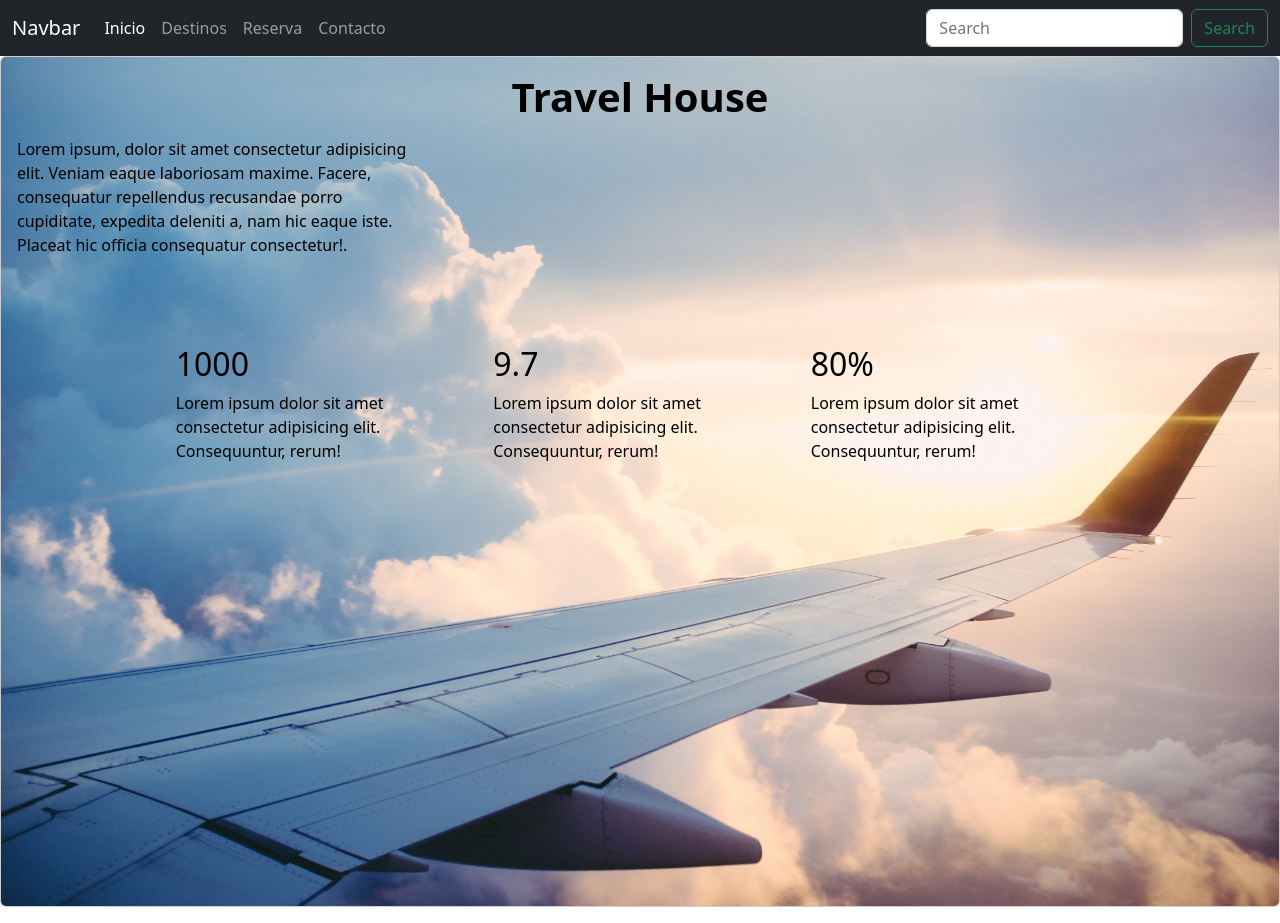
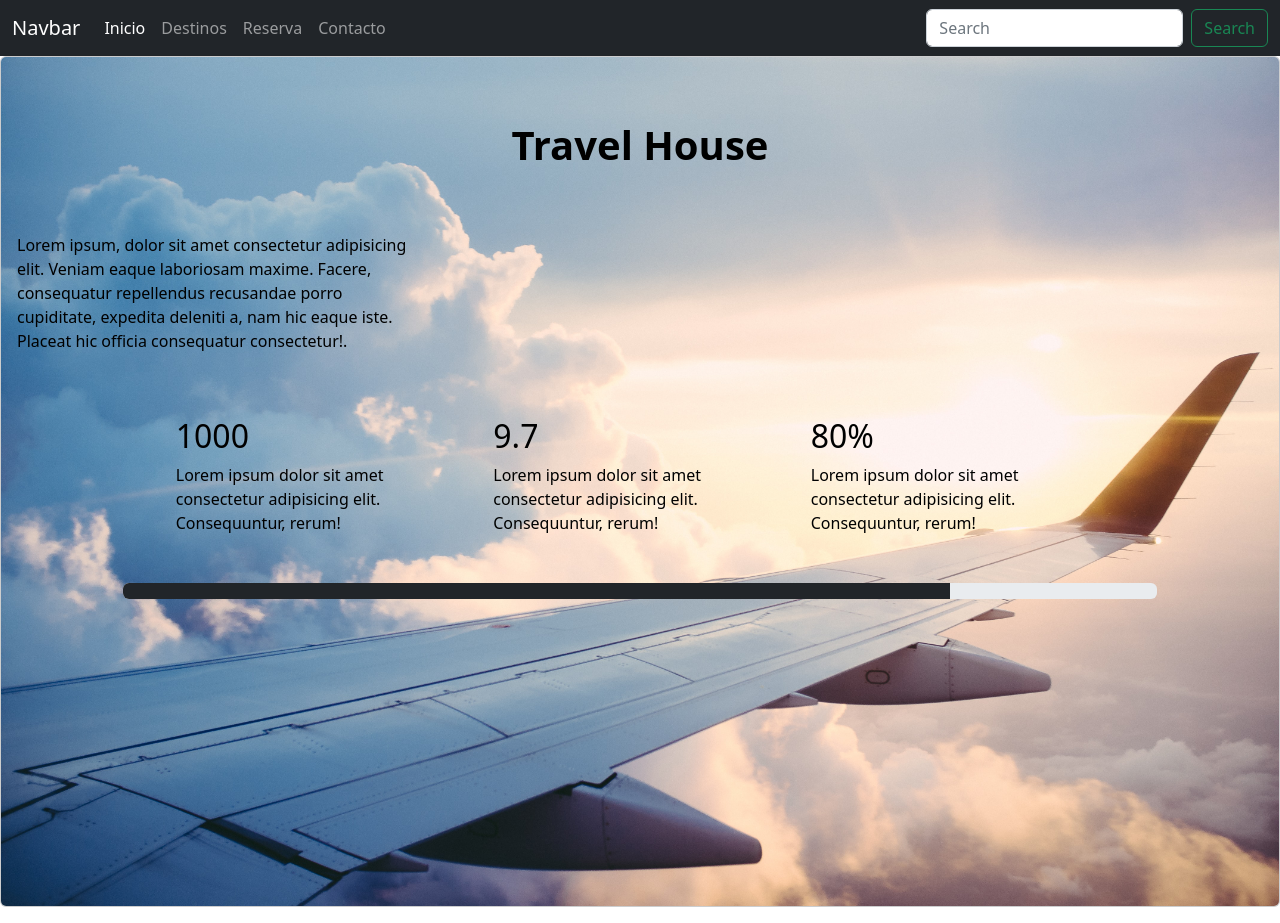
Before and after one commit to PabloAndresGarcia/PF-Travel, a website: page index.html in a window 1280 px wide. Drawn offline with Linux system fonts and the light colour scheme.

Commit message:
progreess var

```diff
--- a/index.html
+++ b/index.html
@@ -40,10 +40,10 @@
     </header>
 
     <main>
-        <div class="card text-bg-light mb-3" >
+        <div class="card text-bg-light mb-3 ">
             <img src="Img/Home2.jpg" class="card-img" alt="...">
             <div class="card-img-overlay">
-            <h1 class="card-title text-center "><strong>Travel House</strong></h1>
+            <h1 class="card-title text-center py-5"><strong>Travel House</strong></h1>
             <p class="card-text">
                 <div class="row align-items-center">
                     <div class="col">
@@ -52,10 +52,8 @@
                     <div class="col"></div>
                     <div class="col"></div>
                 </div>
-<br>
-<br>
-<br>
-            <div class="row justify-content-center">
+
+            <div class="row justify-content-center py-5">
                 <div class="col-12 col-md-3 aling-items-end">
                     <h2>1000</h2>
                     <div class="p text muted">Lorem ipsum dolor sit amet consectetur adipisicing elit. Consequuntur, rerum!</div>
@@ -68,8 +66,25 @@
                     <h2>80%</h2>
                     <div class="p text muted">Lorem ipsum dolor sit amet consectetur adipisicing elit. Consequuntur, rerum!</div>
             </div>
+
+
+        <div class="py-5">
+            <div class="row align-items-end">
+                <div class="col-12 col-md-1"></div>
+                <div class="col-12 col-md-10">
+                    <div class="pb-5" >
+                        <div class="progress">
+                            <div class="progress-bar bg-dark" role="progressbar" aria-label="Warning striped example" style="width: 80%" aria-valuenow="75" aria-valuemin="0" aria-valuemax="100"></div>
+                          </div>
+                    </div>
+                </div>
+                <div class="col-12 col-md-1"></div>
+              </div>
+            </div>
         </div>
 
+
+    </main>
     <footer>
 
     </footer>
```
